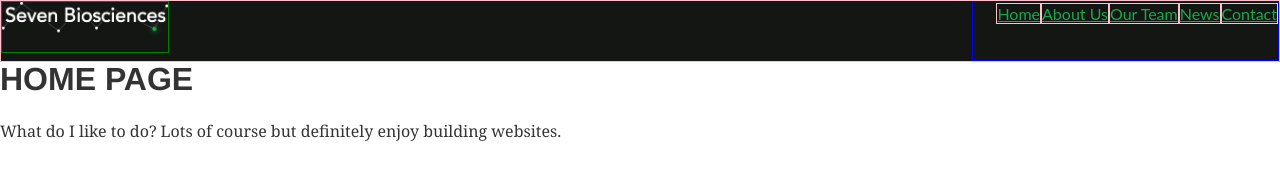
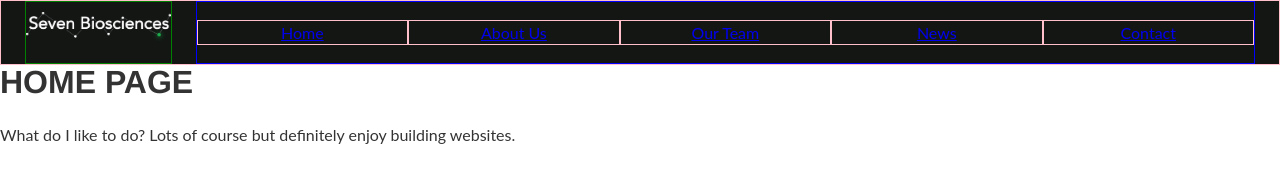
Before and after one commit to 7bio/home, a Gatsby site: page / in a window 1280 px wide. Built offline with nearby package versions, Linux system fonts and the light colour scheme; Gatsby itself is replaced by a stand-in of ours.

Commit message:
Style header, remove default styling from ul li, add BEM block classnames, simplify jsx

```diff
--- a/src/components/layout.css
+++ b/src/components/layout.css
@@ -1,36 +1,62 @@
-.container {
+.sevenbio__header {
   display: flex;
   flex-direction: row;
   background-color: rgb(20, 22, 20);
-  color: white;
   border: 1px solid pink;
-  font-family: 'Lato', sans-serif;
   justify-content: space-between;
 }
 
-.primary-logo {
-  max-width: 168px;
-  max-height: 52px;
+.sevenbio__logo--primary {
+  display: inline-block;
+  padding-top: 0.6rem;
+  padding-bottom: 0.75rem;
   border: 1px solid green;
 }
 
-.nav-main {
-  font-family: 'Lato', sans-serif;
+.sevenbio__logo--primary img {
+    width: 120px;
+}
+
+@media (min-width: 768px) {
+  .sevenbio__header {
+    padding-left: 24px;
+    padding-right: 24px;
+  }
+
+  .sevenbio__logo--primary img {
+    width: 168px;
+  }
+}
+
+.header-logo__text {
+  position: absolute;
+  left: -99999px;
+}
+
+img {
+  margin-bottom: 0;
+}
+
+.sevenbio__navbar-ul {
+  color: #16AA4B;
+  border: 1px solid blue;
+
+  margin-left: 24px;
+  margin-bottom: 0;
+  list-style: none;
+
   display: flex;
   flex-direction: row;
-  color: #16AA4B;
-  border: 1px solid blue;
-  width: auto;
+  align-items: center;
+  justify-content: space-evenly;
+  width: 100%;
 }
 
-.nav-main ul {
-  list-style: none;
-  display: flex;
-  flex-direction: row;
-  align-items: flex-end;
-}
-
-.nav-links li a{
+.sevenbio__navbar-li {
+  margin-top: 0;
+  margin-bottom: 0;
   color: #16AA4B;
   border: 1px solid pink;
+  width: 100%;
+  text-align: center;
 }
--- a/src/components/layout.js
+++ b/src/components/layout.js
@@ -5,28 +5,24 @@ import "./../styles/global.css"
 import PrimaryLogo from '../../static/images/logo_no_background.png';
 
 const ListLink = props => (
-  <li>
+  <li className="sevenbio__navbar-li">
     <Link to={props.to}>{props.children}</Link>
   </li>
 )
 
 export default ({ children }) => (
   <div >
-    <header>
-      <div className="container">
-        <div className="primary-logo">
+    <header className="sevenbio__header">
+      <div className="sevenbio__logo--primary">
         <img src={PrimaryLogo}></img>
       </div>
-        <div className="nav-main">
-          <ul className="nav-links">
+      <ul className="sevenbio__navbar-ul">
         <ListLink to="/">Home</ListLink>
         <ListLink to="/about/">About Us</ListLink>
         <ListLink to="/team/">Our Team</ListLink>
         <ListLink to="/news/">News</ListLink>
         <ListLink to="/contact/">Contact</ListLink>
       </ul>
-        </div>
-      </div>
     </header>
     {children}
   </div>
--- a/src/styles/global.css
+++ b/src/styles/global.css
@@ -1,4 +1,4 @@
-html {
+body {
   background-color: white;
   font-family: 'Lato', sans-serif;
 }
```
Lines whose indentation alone changed are shown as unchanged.
